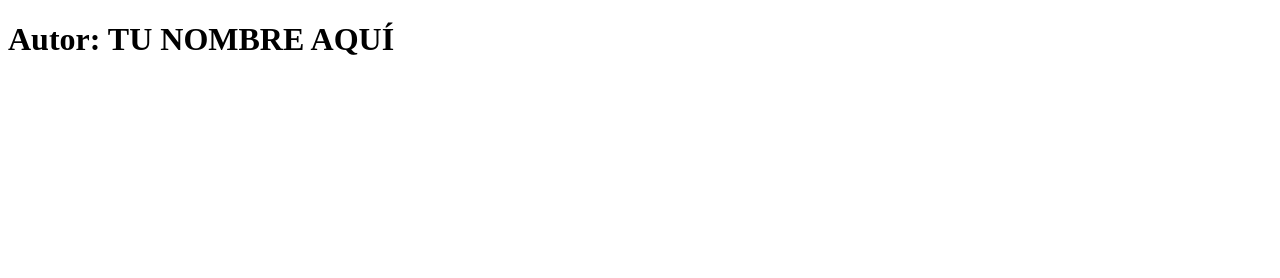
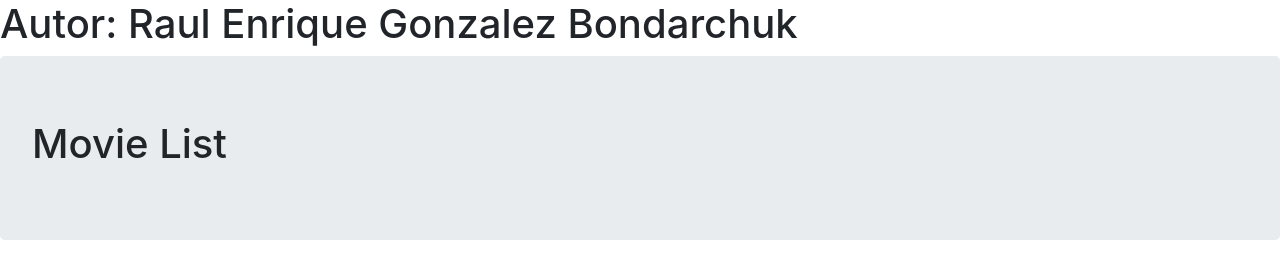
Before and after one commit to raugonbon/practica_vuejs_introduccion, a website: page index.html in a window 1280 px wide. Drawn offline with nearby package versions, Linux system fonts and the light colour scheme.

Commit message:
P11 - Falta Parte Card

```diff
--- a/index.html
+++ b/index.html
@@ -7,29 +7,47 @@
         <meta name="author" content="">
         <meta name="description" content="">
         <meta name="viewport" content="width=device-width, initial-scale=1">
+
+        <!-- Cargar el CSS de Bootstrap (no es necesario el JS) (He cargado bootstrap 4.0.0 segun enunciado y enlaces) -->
+        <link rel="stylesheet" href="https://maxcdn.bootstrapcdn.com/bootstrap/4.0.0/css/bootstrap.min.css" integrity="sha384-Gn5384xqQ1aoWXA+058RXPxPg6fy4IWvTNh0E263XmFcJlSAwiGgFAW/dAiS6JXm" crossorigin="anonymous">
+        <!--<link href="https://cdn.jsdelivr.net/npm/bootstrap@5.2.3/dist/css/bootstrap.min.css" rel="stylesheet" integrity="sha384-rbsA2VBKQhggwzxH7pPCaAqO46MgnOM80zW1RWuH61DGLwZJEdK2Kadq2F9CUG65" crossorigin="anonymous">-->
     </head>
 
     <body>
 
-        <h1 id="autor">Autor: TU NOMBRE AQUÍ</h1>
+        <h1 id="autor">Autor: Raul Enrique Gonzalez Bondarchuk</h1>
 
         <!-- https://vuejs.org/v2/guide/index.html -->
         <div id="app">
-            <!--
-                 TODO: Mostrar datos del objeto collection. Ver archivo ./js/script.js
-               - Cargar la librería de VueJS y el script ./js/script.js al final de la etiqueta <body>
-               - Cargar el CSS de Bootstrap (no es necesario el JS)
-               - Mostrar el título de la colección dentro de un componente Jumbotron de Bootstrap https://getbootstrap.com/docs/4.0/components/jumbotron/. En su interior habrá un <h1> con id "title" que mostrará el título de la colección
-               - Para cada item: (https://vuejs.org/v2/guide/index.html#Conditionals-and-Loops)
-                 - Crear un componente card de Bootstrap (https://getbootstrap.com/docs/4.0/components/card/)
-                 - Mostrar un enlace de tipo botón a la propiedad "href" del item con el texto "Ver"
-                 - Mostrar cada uno de los elementos del vector "data" en una lista de definición <dl>. Para cada elemento del vector "data":
-                   - El término <dt> será la propiedad "prompt"
-                   - La definición <dd> será la propiedad "value"
-            -->
+            <!-- Mostrar el título de la colección dentro de un componente Jumbotron de Bootstrap. En su interior habrá un <h1> con id "title" que mostrará el título de la colección -->
+            <div class="jumbotron">
+                <h1 id="title">{{ col.collection.title }}</h1>
+            </div>
 
         </div>
 
+        <!-- Cargar el CSS de Bootstrap (no es necesario el JS)  (Enlace como conectar bootstrap 4.0.0 -> https://www.tutorialesprogramacionya.com/bootstrap4ya/detalleconcepto.php?punto=2&codigo=2&inicio=0)-->
+        <script src="https://maxcdn.bootstrapcdn.com/bootstrap/4.0.0/js/bootstrap.min.js" integrity="sha384-JZR6Spejh4U02d8jOt6vLEHfe/JQGiRRSQQxSfFWpi1MquVdAyjUar5+76PVCmYl" crossorigin="anonymous"></script>
+        <!--<script src="https://cdn.jsdelivr.net/npm/bootstrap@5.2.3/dist/js/bootstrap.bundle.min.js" integrity="sha384-kenU1KFdBIe4zVF0s0G1M5b4hcpxyD9F7jL+jjXkk+Q2h455rYXK/7HAuoJl+0I4" crossorigin="anonymous"></script>-->
+
+        <!-- Cargar la librería de VueJS al final de la etiqueta <body> -->
+        <script src="https://cdn.jsdelivr.net/npm/vue@2/dist/vue.js"></script>
+        <!-- Cargar script ./js/script.js al final de la etiqueta <body> -->
+        <script src="./js/script.js"></script>
     </body>
 
 </html>
+
+<!-- Actividades para hacer:
+
+            TODO: Mostrar datos del objeto collection. Ver archivo ./js/script.js
+            + Cargar la librería de VueJS y el script ./js/script.js al final de la etiqueta <body>
+            + Cargar el CSS de Bootstrap (no es necesario el JS)
+            + Mostrar el título de la colección dentro de un componente Jumbotron de Bootstrap https://getbootstrap.com/docs/4.0/components/jumbotron/. En su interior habrá un <h1> con id "title" que mostrará el título de la colección
+            - Para cada item: (https://vuejs.org/v2/guide/index.html#Conditionals-and-Loops)
+                - Crear un componente card de Bootstrap (https://getbootstrap.com/docs/4.0/components/card/)
+                - Mostrar un enlace de tipo botón a la propiedad "href" del item con el texto "Ver"
+                - Mostrar cada uno de los elementos del vector "data" en una lista de definición <dl>. Para cada elemento del vector "data":
+                - El término <dt> será la propiedad "prompt"
+                - La definición <dd> será la propiedad "value"
+            -->
```
